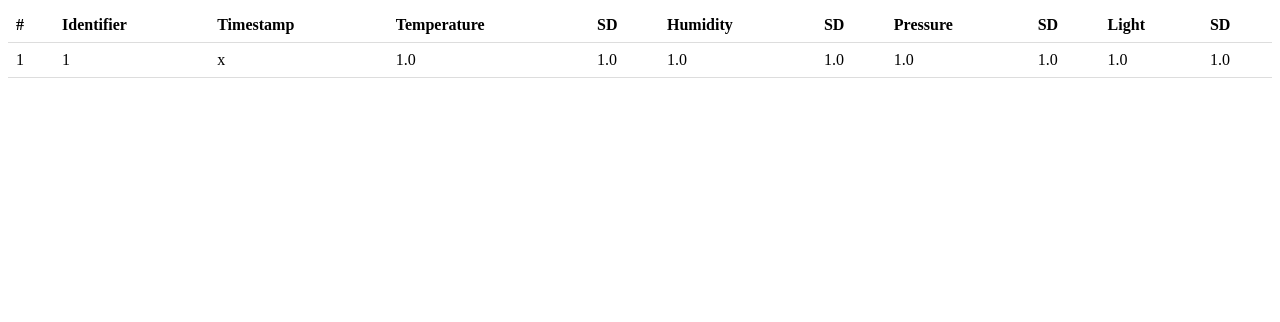
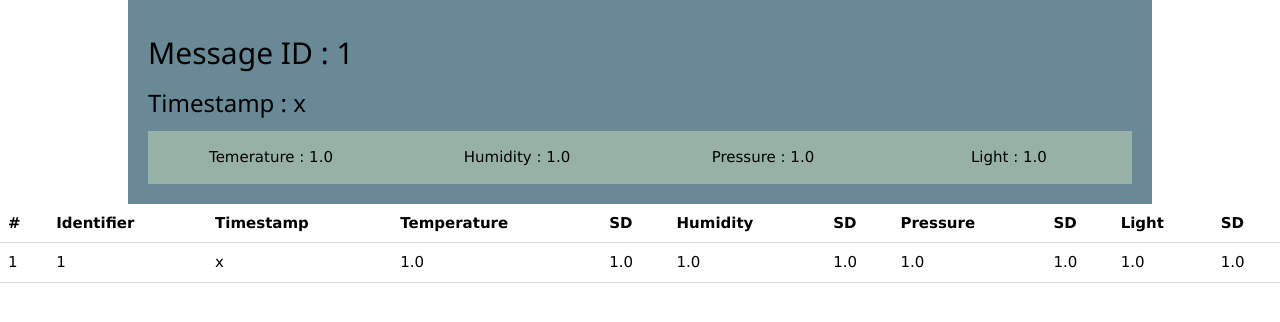
Before and after one commit to anjuchamantha/EMonitor, a Flask app: page / in a window 1280 px wide. Shown: the top 322 px of the page. Run offline with Flask 2, Linux system fonts and the light colour scheme; tables that the repository leaves empty hold one stand-in row (values such as "Sample post").

Commit message:
[SERVER] webpage modify

```diff
--- a/Server/static/style.css
+++ b/Server/static/style.css
@@ -3,10 +3,27 @@
   width: 100%;
 }
 
-th, td {
+th,
+td {
   padding: 8px;
   text-align: left;
   border-bottom: 1px solid #ddd;
 }
 
-tr:hover {background-color:#f5f5f5;}
+tr:hover {
+  background-color: #f5f5f5;
+}
+
+.now-card {
+  padding: 20px;
+  margin: auto;
+  width: 80%;
+  align-content: center;
+  background-color: #698996;
+}
+
+.card {
+  margin: auto;
+  text-align: center;
+  background-color: #97b1a6;
+}
--- a/Server/templates/index.html
+++ b/Server/templates/index.html
@@ -10,8 +10,17 @@
     <!--    <link rel="shortcut icon" href="favicon.ico" type="image/vnd.microsoft.icon">-->
     <!--    <link rel="stylesheet" href="//fonts.googleapis.com/css?family=font1|font2|etc" type="text/css">-->
     <link rel="stylesheet" href="../static/style.css">
+    <link rel="stylesheet" href="https://www.w3schools.com/w3css/4/w3.css">
 </head>
 <body>
+    <div class ="now-card">
+        <h2>Message ID : {{ table[0].msg_id }}</h2>
+        <h3>Timestamp : {{ table[0].timestamp }}</h3>
+        <div class="card w3-quarter"><p>Temerature : {{ table[0].temperature }}</p></div>
+        <div class="card w3-quarter"><p>Humidity : {{ table[0].humidity }}</p></div>
+        <div class="card w3-quarter"><p>Pressure : {{ table[0].pressure }}</p></div>
+        <div class="card w3-quarter"><p>Light : {{ table[0].light }}</p></div>
+    </div>
 <table>
     <tr>
         <th>#</th>
```
